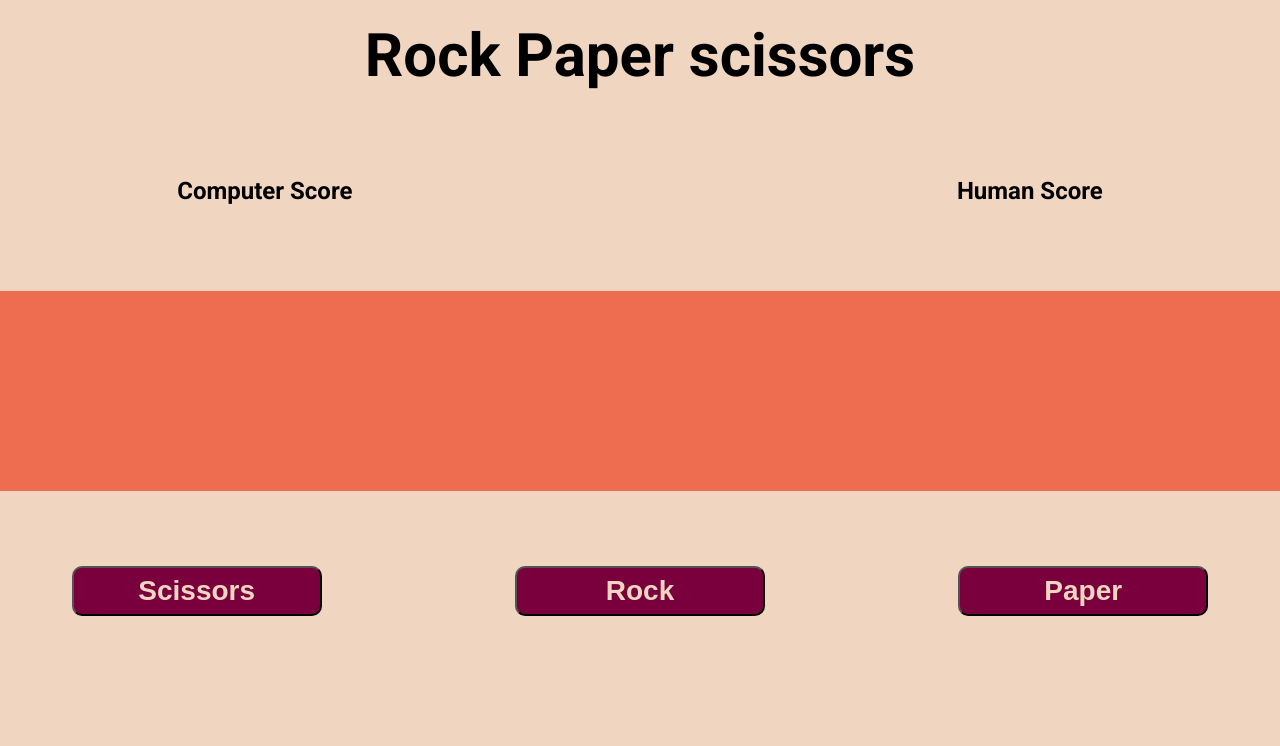
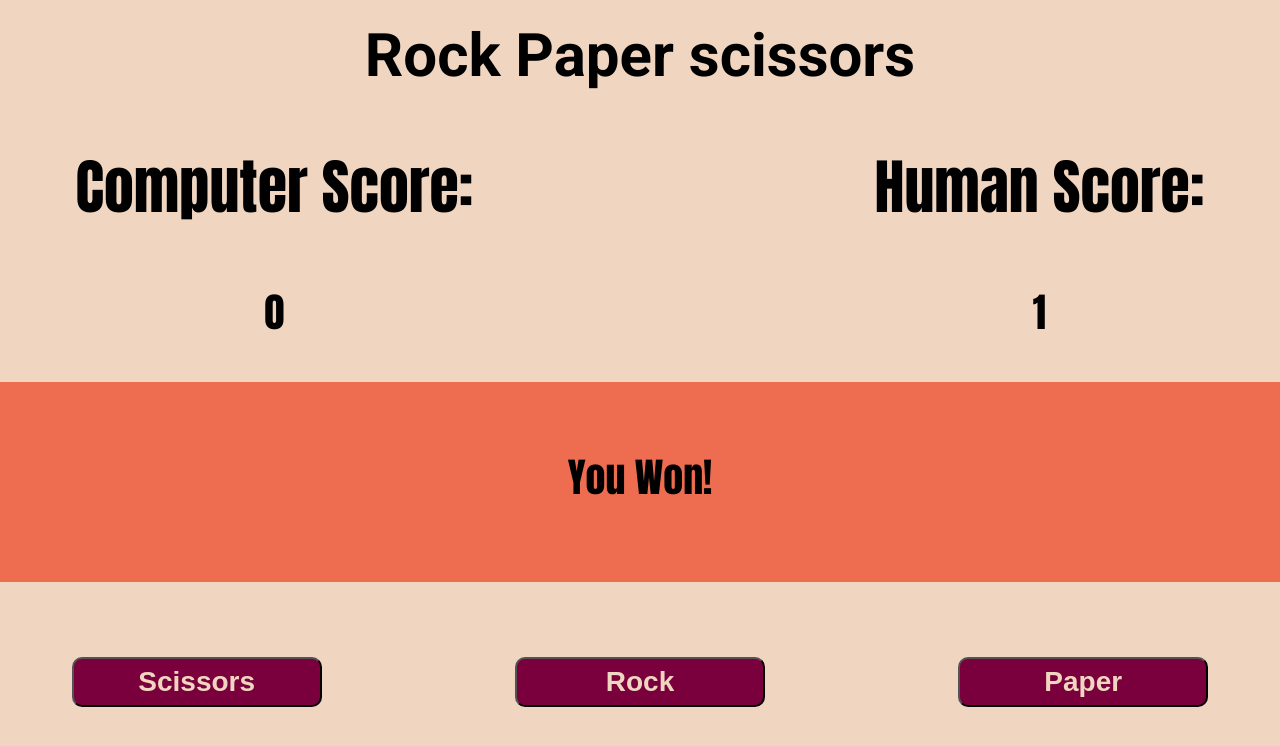
Before and after one commit to osff56-del/RockPAperScissors, a plain HTML site: page index.html in a window 1280 px wide. Both pictures are taken after a click on the button "Paper". Drawn offline with Linux system fonts and the light colour scheme.

Commit message:
finished the rest of the ui and styline

```diff
--- a/index.html
+++ b/index.html
@@ -16,13 +16,18 @@
     <div class="everything-container">
         <div class="score">
             <div class="fscore cpu-score">
-                <h2>Computer Score</h2>
+                <h2>Computer Score: </h2>
+                <p class="cscore">0</p>
             </div>
             <div class="fscore human-score">
-                <h2>Human Score</h2>
+                <h2>Human Score: </h2>
+                <p class="hscore">0</p>
             </div>
         </div>
         <div class="game-log">
+            <div class="logtextcontainer">
+                <p class="message">Press a button to start game!</p>
+            </div>
 
         </div>
         <div class="buttons">
@@ -35,5 +40,6 @@
 <script src="scripts/rps.js"></script>
 <script src="scripts/scissors.js"></script>
 <script src="scripts/rock.js"></script>
+<script src="scripts/paper.js"></script>
 
 </html>
--- /dev/null
+++ b/scripts/paper.js
@@ -0,0 +1,7 @@
+const paperbtn = document.querySelector(".btn.paper");
+paperbtn.addEventListener("click", () => {
+     humanchoice = "paper";
+     console.log("paper!")
+     playRound("paper", getComputerChoice())
+
+})
--- a/scripts/rps.js
+++ b/scripts/rps.js
@@ -2,6 +2,9 @@ let humanScore = 0
 let computerScore = 0
 let humanchoice
 let roundCounter = 0
+const computerscore = document.querySelector(".cscore")
+const humanscore = document.querySelector(".hscore")
+const log = document.querySelector(".logtextcontainer")
 
 
 function getComputerChoice(){
@@ -28,27 +31,35 @@ function playRound(humanSelection, computerSelection){
     let roundplayed = false
     const humanchoice = humanSelection.toLowerCase()
     if (computerSelection == "paper" && humanchoice == "rock" || computerSelection == "scissors" && humanchoice == "paper" || computerSelection == "rock" && humanchoice == "scissors"){
-        console.log("You lost!")
+        log.innerHTML = "<p class='message'>You lost!</p>"
         computerScore++
         roundplayed = true
     }
 
     else if(computerSelection == "paper" && humanchoice == "scissors" || computerSelection == "scissors" && humanchoice == "rock" || computerSelection == "rock" && humanchoice == "paper"){
-        console.log("You won!")
+        log.innerHTML = "<p class='message'>You Won!</p>"
         humanScore++
         roundplayed = true
     }
 
+
     else{
-        console.log("Its a tie!")
+        log.innerHTML = "<p class='message'>its a tie</p>"
     }
+
+   computerscore.textContent = computerScore;
+    humanscore.textContent = humanScore;
+
     if (roundplayed){
         roundCounter++
         if (roundCounter >= 5)
             if (humanScore > computerScore){
-               console.log("You win!")
+               alert("You win!")
             }
             else{
-               console.log("You lose :(")
+               alert("You lose :(")
             }}
+
+
+
     }
--- a/styles.css
+++ b/styles.css
@@ -64,3 +64,25 @@ body{
 button:hover{
     background-color: #440022;
 }
+
+
+.message{
+    text-align: center;
+    font-family: Impact, Haettenschweiler, 'Arial Narrow Bold', sans-serif;
+    font-size: 40px;
+    font-weight: 700;
+}
+
+.logtextcontainer{
+    margin: auto;
+    padding-top: 25px;
+     min-height: 100px;
+}
+
+
+.fscore{
+    text-align: center;
+    font-family: Impact, Haettenschweiler, 'Arial Narrow Bold', sans-serif;
+    font-size: 40px;
+    font-weight: 700;
+}
```
